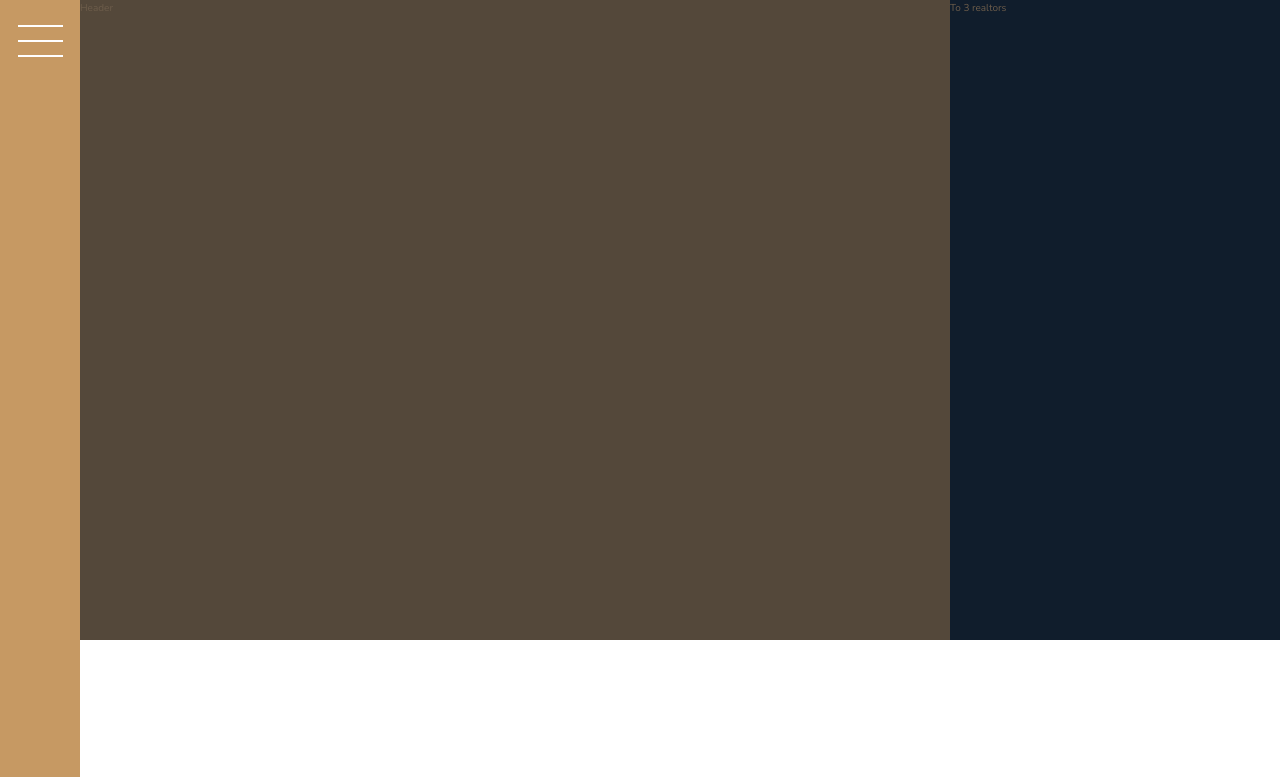
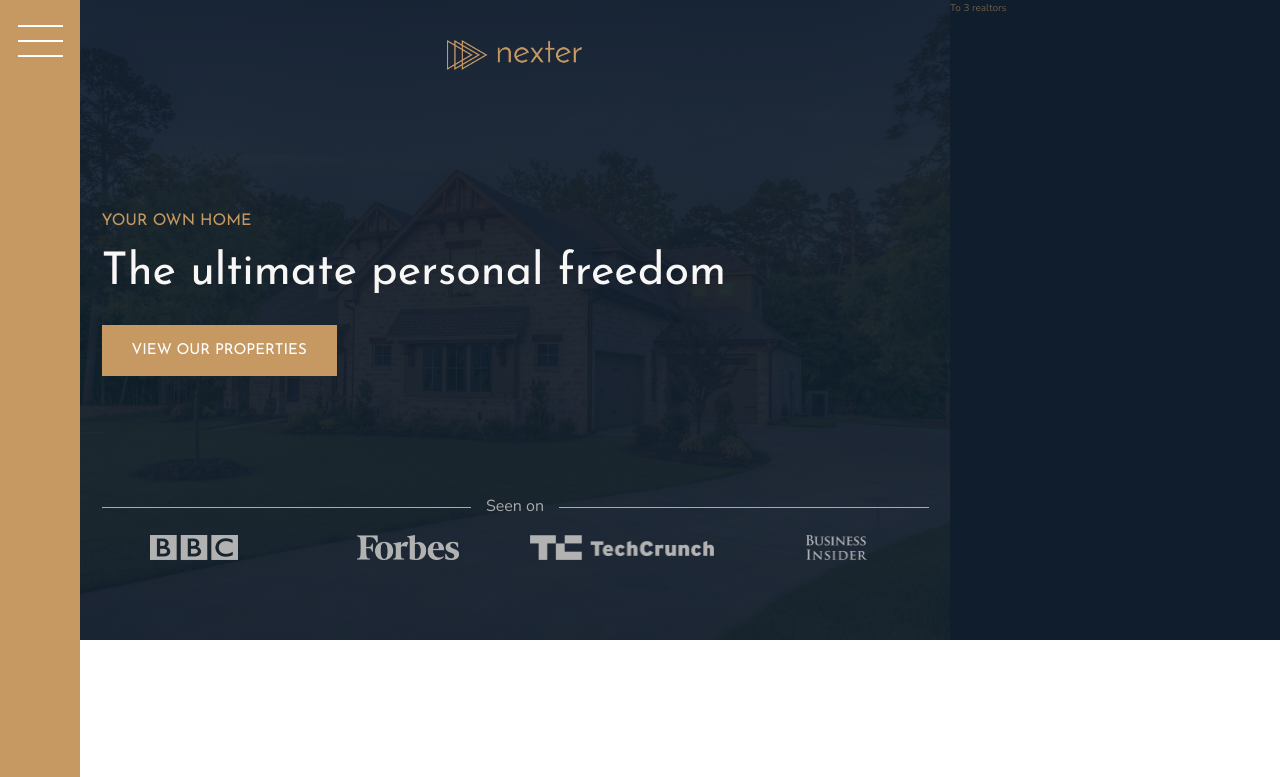
Before and after one commit to sonyks/nexter, a website: page index.html in a window 1280 px wide. Shown: the top 777 px of the page. Drawn offline with nearby package versions, Linux system fonts and the light colour scheme.

Commit message:
complete header styles

```diff
--- a/index.html
+++ b/index.html
@@ -17,7 +17,17 @@
         </div>
 
         <header class="header">
-            Header
+            <img src="img/logo.png" alt="Nexter logo" class="header__logo">
+            <h3 class="heading-3">Your own home</h3>
+            <h1 class="heading-1">The ultimate personal freedom</h1>
+            <button class="btn header__btn">View our properties</button>
+            <div class="header__seenon-text">Seen on</div>
+            <div class="header__seenon-logos">
+                <img src="img/logo-bbc.png" alt="Seen on logo 1">
+                <img src="img/logo-forbes.png" alt="Seen on logo 2">
+                <img src="img/logo-techcrunch.png" alt="Seen on logo 3">
+                <img src="img/logo-bi.png" alt="Seen on logo 4">
+            </div>
         </header>
 
         <div class="realtors">
--- a/sass/_header.scss
+++ b/sass/_header.scss
@@ -1,4 +1,55 @@
 .header {
     background-color: $color-grey-dark-1;
     grid-column: full-start / col-end 6;
+    background-image: linear-gradient(rgba($color-secondary, .93), rgba($color-secondary, .93)), url(../img/hero.jpeg);
+    background-size: cover;
+    background-position: center;
+    padding: 8rem;
+    padding-top: 4rem;
+
+    display: grid;
+    grid-template-rows: 1fr min-content 6rem 1fr;
+    grid-template-columns: max-content;
+    row-gap: 1.5rem;
+    justify-content: center;
+
+    &__logo {
+        height: 3rem;
+        justify-self: center;
+    }
+
+    &__seenon-text {
+        display: grid;
+        grid-template-columns: 1fr max-content 1fr;
+        column-gap: 1.5rem;
+        align-items: center;
+
+        font-size: 1.6rem;
+        color: $color-grey-light-2;
+
+        &::before,
+        &::after {
+            content: "";
+            height: 1px;
+            display: block;
+            background-color: currentColor;
+        }
+    }
+
+    &__seenon-logos {
+        display: grid;
+        grid-template-columns: repeat(4, 1fr);
+        column-gap: 3rem;
+        justify-items: center;
+
+        img {
+            height: 2.5rem;
+            filter: brightness(70%);
+        }
+    }
+
+    &__btn {
+        align-self: start;
+        justify-self: start;
+    }
 }
--- a/sass/_typography.scss
+++ b/sass/_typography.scss
@@ -5,6 +5,9 @@
 
 .heading-1 {
     @extend %heading;
+    font-size: 4.5rem;
+    color: $color-grey-light-1;
+    line-height: 1;
 }
 
 .heading-2 {
```
Also changed, not shown: css/style.css.
